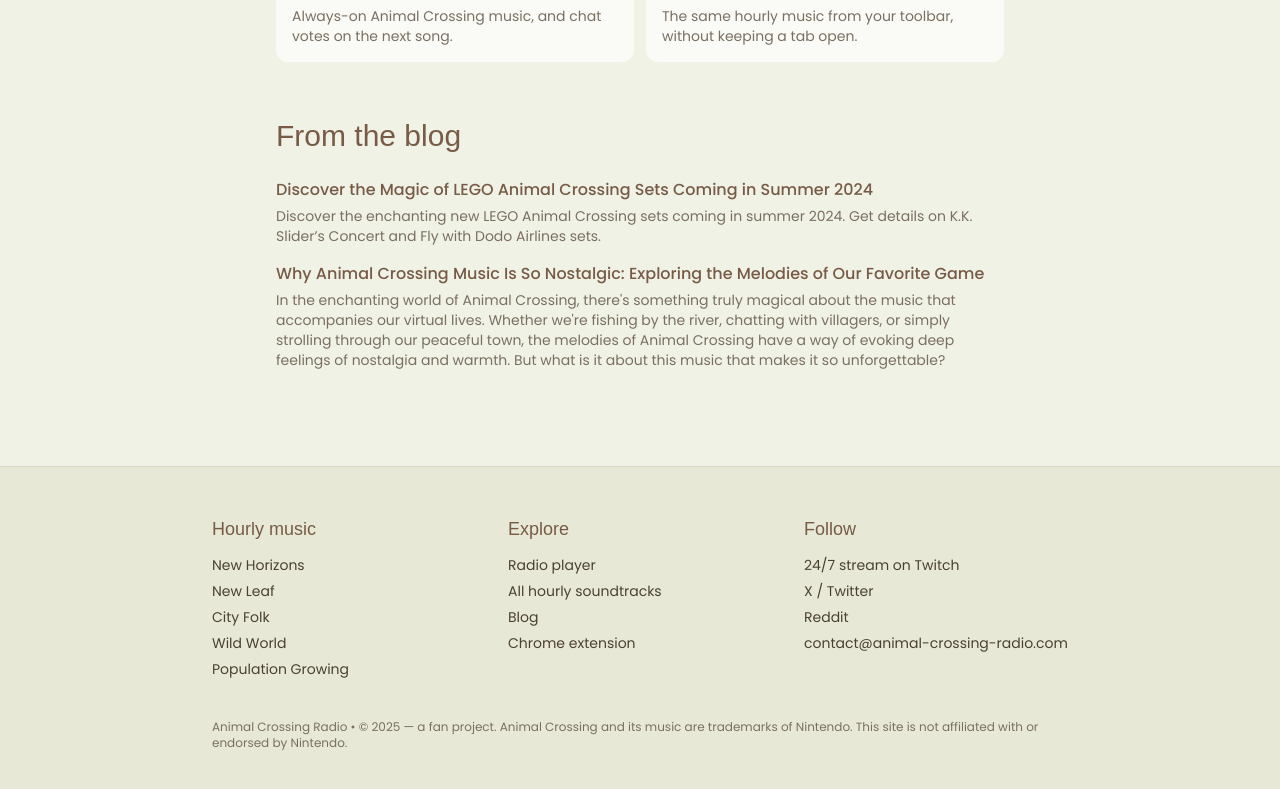
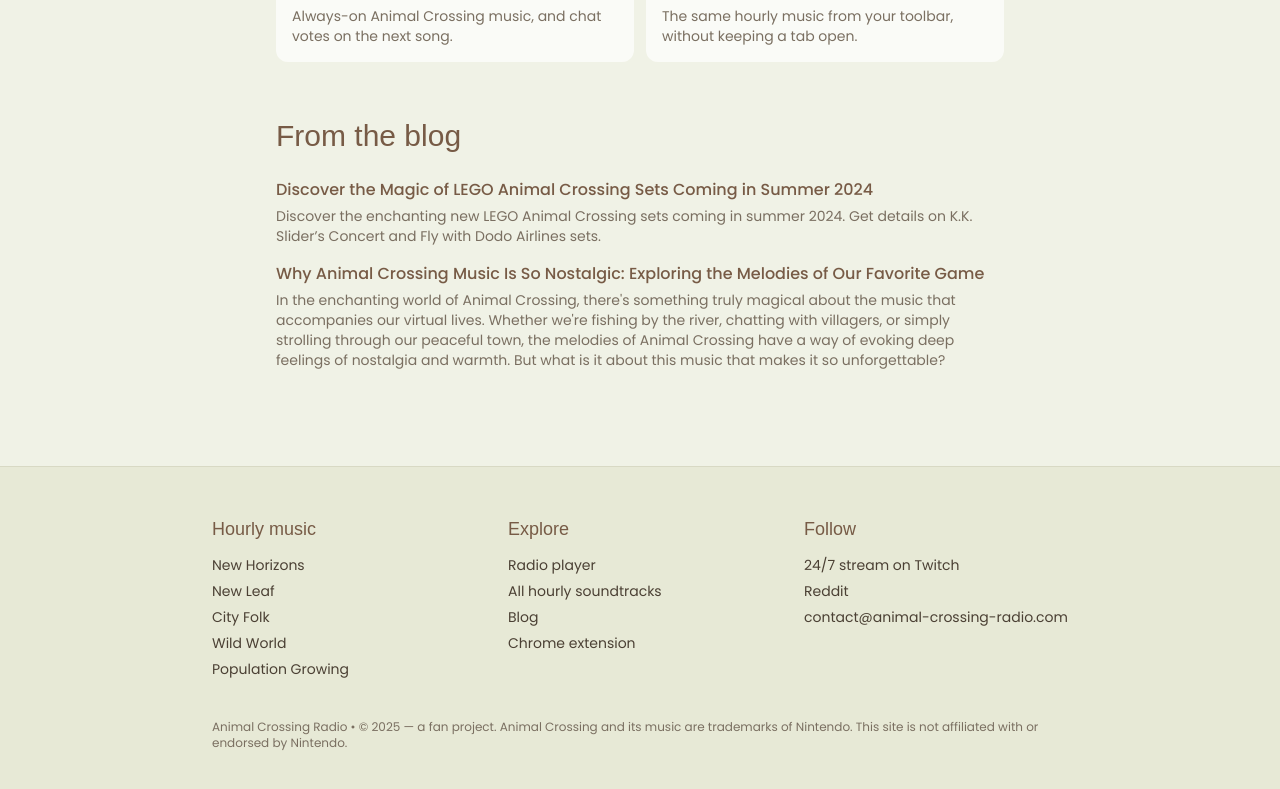
Before and after one commit to paaime/animal-crossing-radio, a Next.js app: page / in a window 1280 px wide. Shown: the part 3220-4009 px from the top of the page. Built offline with nearby package versions, Linux system fonts and the light colour scheme; no server answers; a web font is replaced by a local one.

Commit message:
fix: remove a socials link

```diff
--- a/src/components/seo/SiteFooter.tsx
+++ b/src/components/seo/SiteFooter.tsx
@@ -69,16 +69,6 @@
               </li>
               <li>
                 <a
-                  href={SOCIAL_LINKS.twitter}
-                  target="_blank"
-                  rel="noopener noreferrer"
-                  className="custom-pointer hover:underline"
-                >
-                  X / Twitter
-                </a>
-              </li>
-              <li>
-                <a
                   href={SOCIAL_LINKS.reddit}
                   target="_blank"
                   rel="noopener noreferrer"
```
